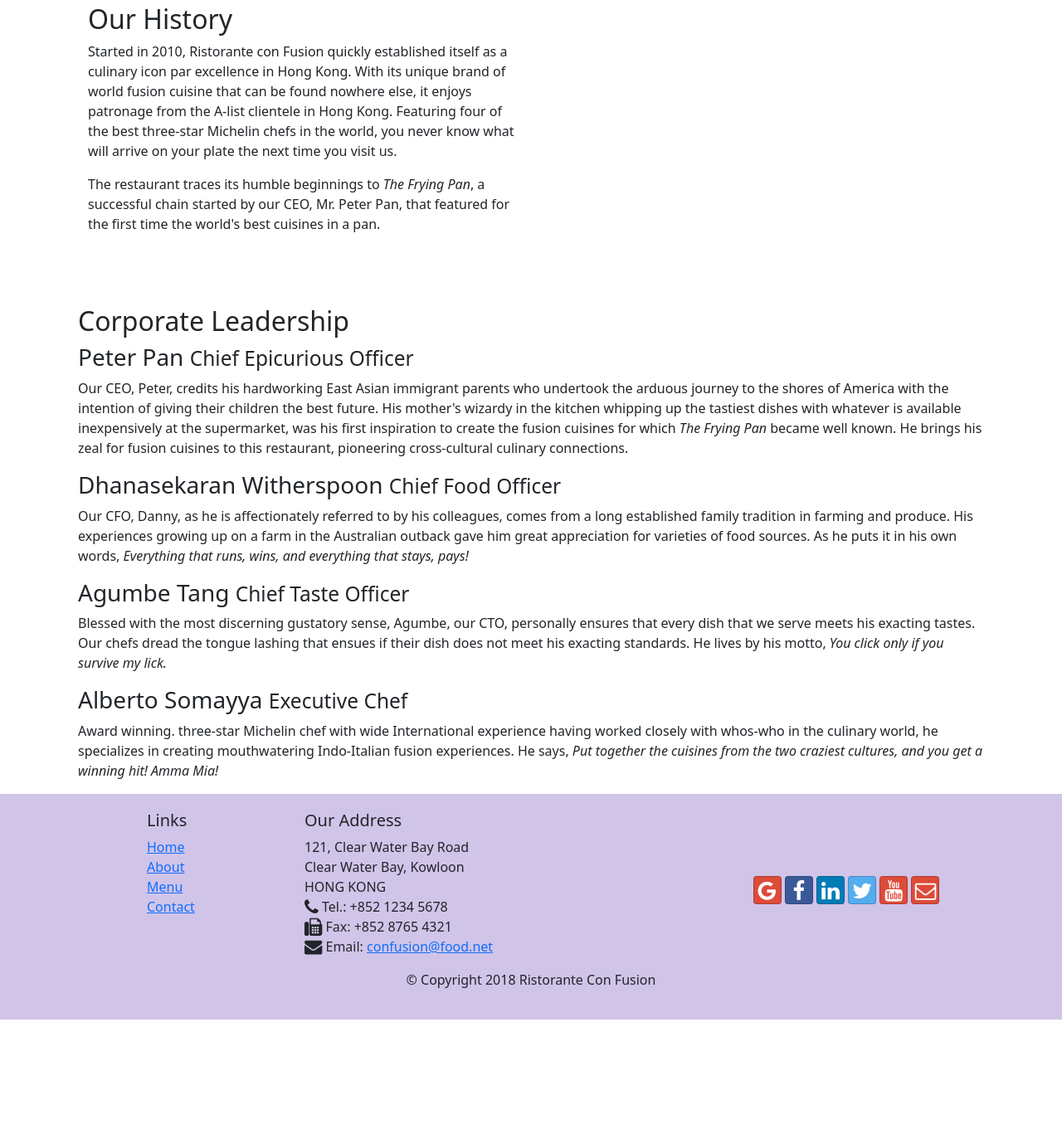
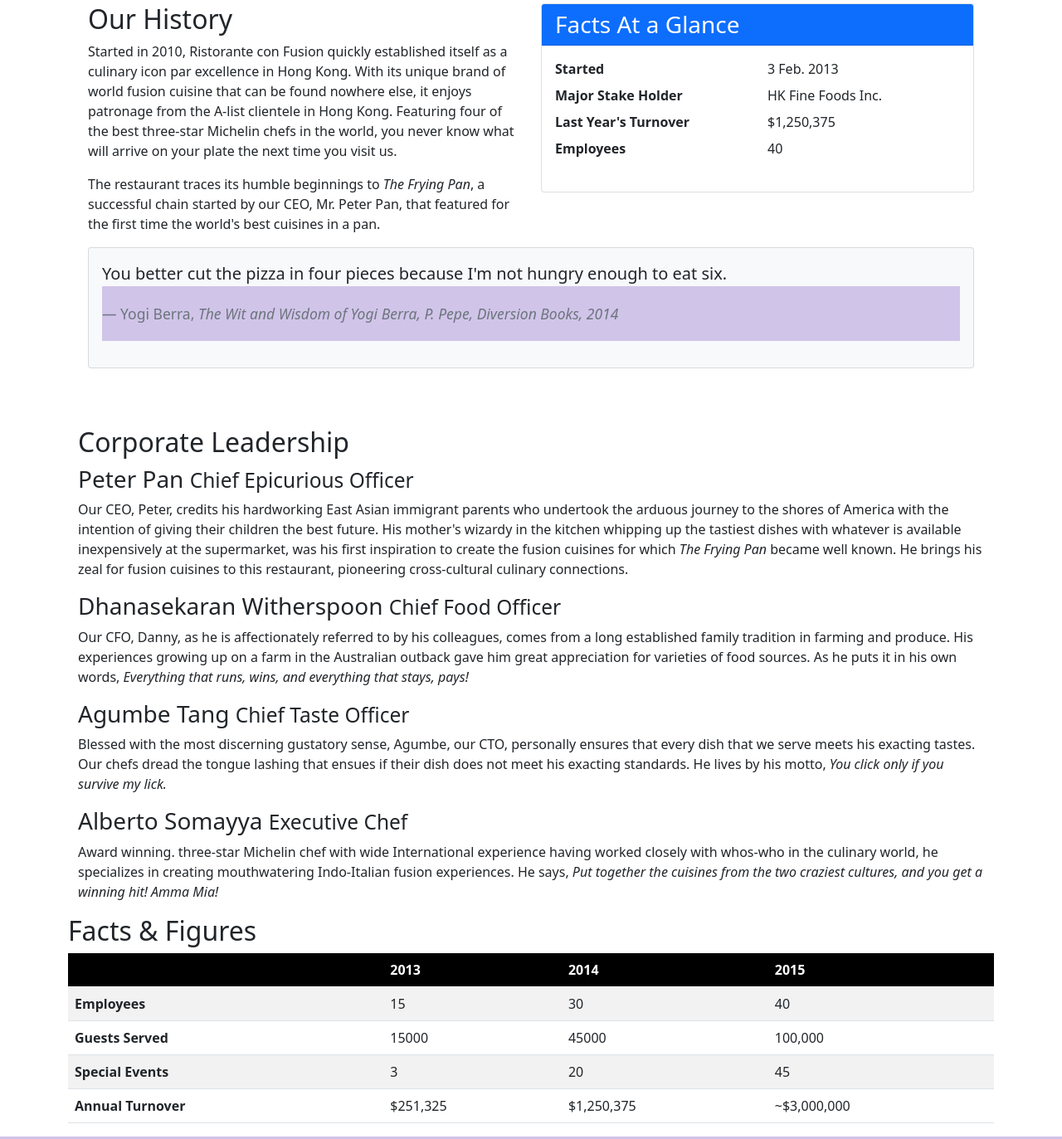
Before and after one commit to Rajansuan/Ristorante-con-Fusion-Website-Coursera, a website: page aboutus.html in a window 1280 px wide. Shown: the part 499-1872 px from the top of the page at 83% size. Before the commit the page ends 1728 px from the top, so only its background shows below. Drawn offline with nearby package versions, Linux system fonts and the light colour scheme.

Commit message:
tables and card

```diff
--- a/aboutus.html
+++ b/aboutus.html
@@ -6,7 +6,7 @@
     <meta name="viewport" content="width=device-width, initial-scale=1.0">
     <title>git test command</title>
 
-     <!-- Bootstrap CSS --->
+     <!-- Bootstrap CSS -->
      <link rel="stylesheet" href="node_modules/bootstrap/dist/css/bootstrap.min.css">
      <link rel="stylesheet" href="node_modules/font-awesome/css/font-awesome.min.css">
      <link rel="stylesheet" href="node_modules/bootstrap-social/bootstrap-social.css">
@@ -14,8 +14,6 @@
      <script src="https://cdnjs.cloudflare.com/ajax/libs/popper.js/1.14.7/umd/popper.min.js" integrity="sha384-UO2eT0CpHqdSJQ6hJty5KVphtPhzWj9WO1clHTMGa3JDZwrnQq4sF86dIHNDz0W1" crossorigin="anonymous"></script>
      <script src="https://stackpath.bootstrapcdn.com/bootstrap/4.3.1/js/bootstrap.min.js" integrity="sha384-JjSmVgyd0p3pXB1rRibZUAYoIIy6OrQ6VrjIEaFf/nJGzIxFDsf4x0xIM+B07jRM" crossorigin="anonymous"></script>
     <style>
-
-
         .jumbotron
         {
          padding:70px 30px 70px 30px;
@@ -43,6 +41,11 @@
         .navbar-dark
         {
             background-color: #512DA8;
+        }
+        thead
+        {
+            background-color: black;
+            color: white;
         }
 
     </style>
@@ -101,6 +104,35 @@
                 <p>Started in 2010, Ristorante con Fusion quickly established itself as a culinary icon par excellence in Hong Kong. With its unique brand of world fusion cuisine that can be found nowhere else, it enjoys patronage from the A-list clientele in Hong Kong.  Featuring four of the best three-star Michelin chefs in the world, you never know what will arrive on your plate the next time you visit us.</p>
                 <p>The restaurant traces its humble beginnings to <em>The Frying Pan</em>, a successful chain started by our CEO, Mr. Peter Pan, that featured for the first time the world's best cuisines in a pan.</p>
                 </div>
+                <div class="col-12 col-sm-6">
+                    <div class="card">
+                        <h3 class="card-header bg-primary text-white">Facts At a Glance</h3>
+                        <div class="card-body">
+                            <dl class="row">
+                                <dt class="col-6">Started</dt>
+                                <dd class="col-6">3 Feb. 2013</dd>
+                                <dt class="col-6">Major Stake Holder</dt>
+                                <dd class="col-6">HK Fine Foods Inc.</dd>
+                                <dt class="col-6">Last Year's Turnover</dt>
+                                <dd class="col-6">$1,250,375</dd>
+                                <dt class="col-6">Employees</dt>
+                                <dd class="col-6">40</dd>
+                            </dl>
+                        </div>
+                    </div>
+                </div>
+                <div class="col-12">
+                    <div class="card card-body bg-light">
+                        <blockquote class="blockquote">
+                            <p>You better cut the pizza in four pieces because
+                                I'm not hungry enough to eat six.</p>
+                            <footer class="blockquote-footer">Yogi Berra,
+                                <cite title="Source Title">The Wit and Wisdom of Yogi Berra,
+                                P. Pepe, Diversion Books, 2014</cite>
+                            </footer>
+                        </blockquote>
+                    </div>
+                </div>
             </div>
             <div class="col-12">
                 <h2>Corporate Leadership</h2>
@@ -114,6 +146,52 @@
                 <p class="d-none d-sm-block">Award winning. three-star Michelin chef with wide International experience having worked closely with whos-who in the culinary world, he specializes in creating mouthwatering Indo-Italian fusion experiences. He says, <em>Put together the cuisines from the two craziest cultures, and you get a winning hit! Amma Mia!</em></p>
             </div>
         </div>
+
+        <div class="row row-content">
+            <div class="col-12 col-sm-9">
+                <h2>Facts &amp; Figures</h2>
+            </div>
+                <div class="table-responsive">
+                    <table class="table table-striped">
+                        <thead class="thead-dark">
+                            <tr>
+                                <th>&nbsp;</th>
+                                <th>2013</th>
+                                <th>2014</th>
+                                <th>2015</th>
+                            </tr>
+                        </thead>
+                        <tbody>
+                            <tr>
+                                <th>Employees</th>
+                                <td>15</td>
+                                <td>30</td>
+                                <td>40</td>
+                            </tr>
+                            <tr>
+                                <th>Guests Served</th>
+                                <td>15000</td>
+                                <td>45000</td>
+                                <td>100,000</td>
+                            </tr>
+                            <tr>
+                                <th>Special Events</th>
+                                <td>3</td>
+                                <td>20</td>
+                                <td>45</td>
+                            </tr>
+                            <tr>
+                                <th>Annual Turnover</th>
+                                <td>$251,325</td>
+                                <td>$1,250,375</td>
+                                <td>~$3,000,000</td>
+                            </tr>
+                        </tbody>
+                    </table>
+                </div>
+            </div>
+       </div>
+
 
     </div>
 
@@ -150,6 +228,7 @@
                         <a href="mailto:"class="btn btn-social-icon btn-google"><i class="fa fa-envelope-o fa-lg"></i> </a>
                     </div>
                 </div>
+
            </div>
            <div class="row justify-content-center">
                 <div class="col-auto">
```
